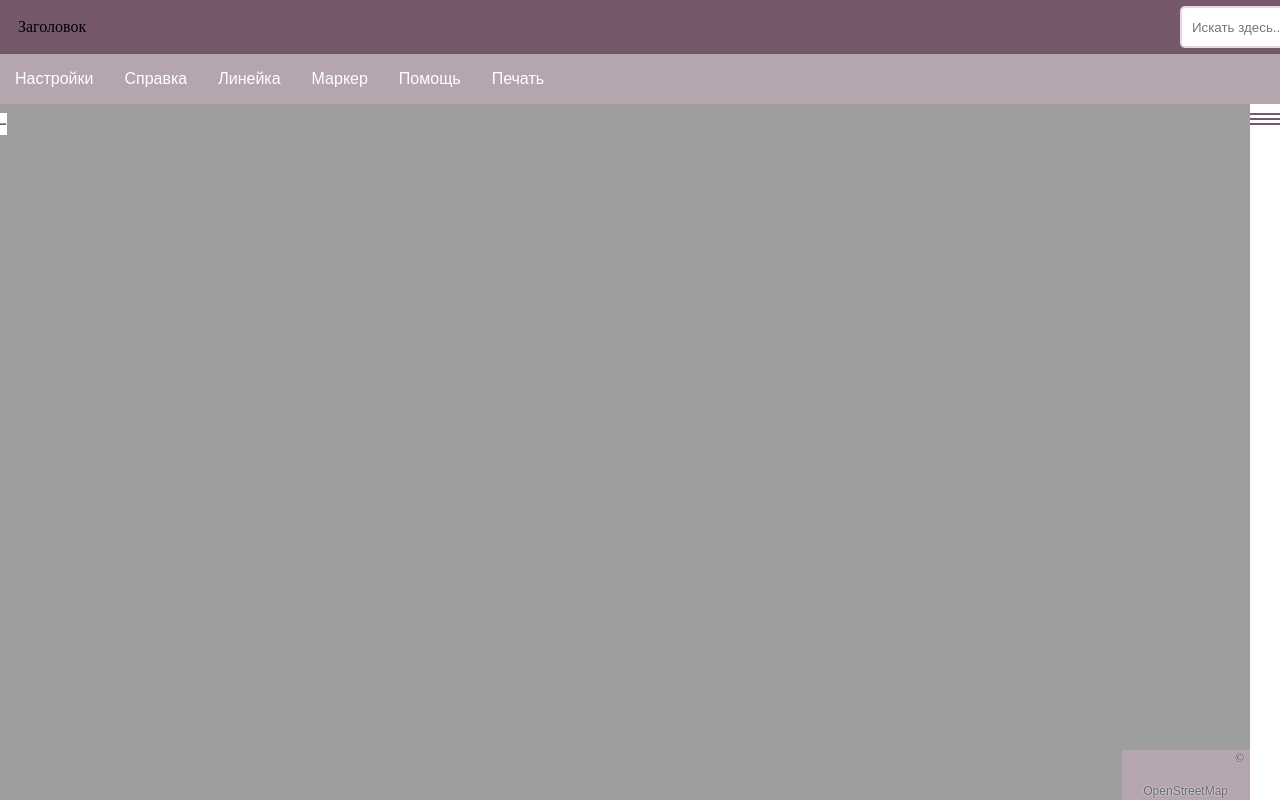
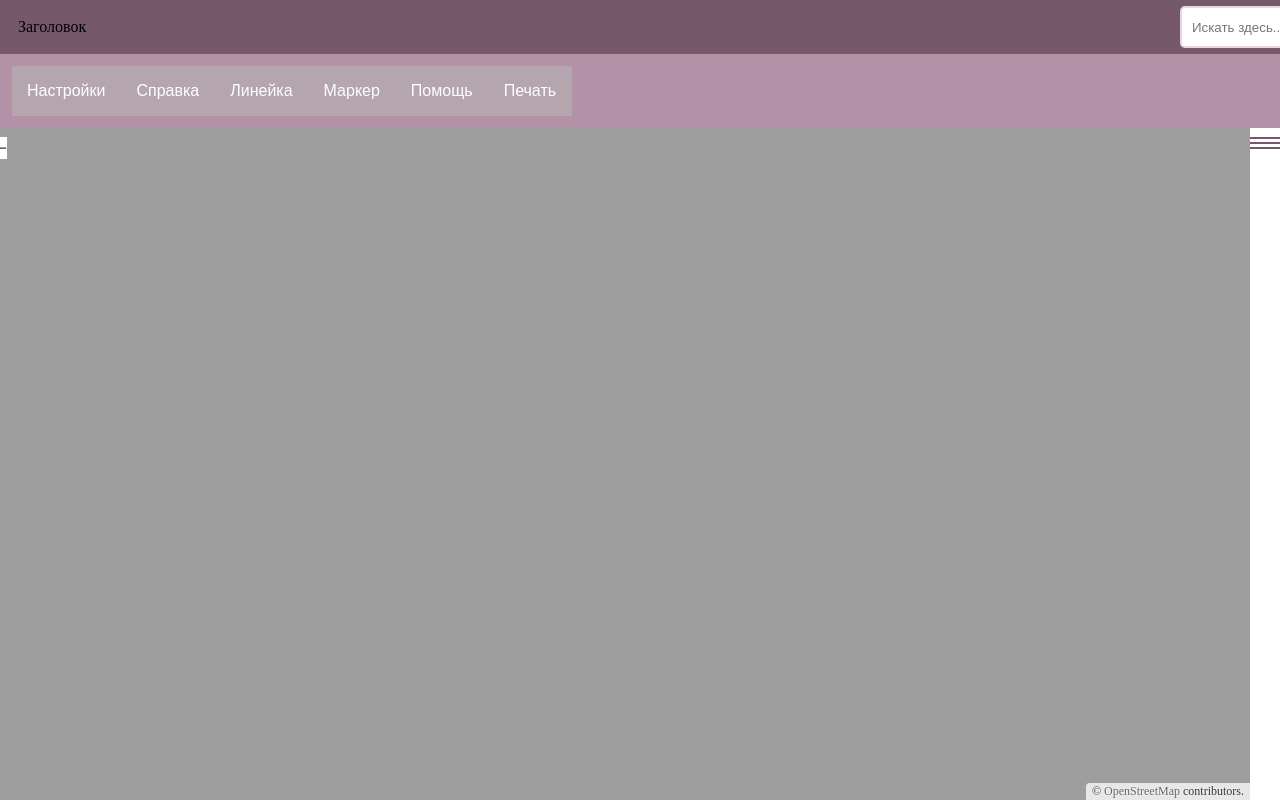
Before and after one commit to Vendareya/krasnoyarsk-test, a website built with Vite: page index.html in a window 1280 px wide. Shown: the top 800 px of the page. Built offline with nearby package versions, Linux system fonts and the light colour scheme; files whose address does not match are found by name.

Commit message:
2/11 15:00

```diff
--- a/index.html
+++ b/index.html
@@ -13,14 +13,15 @@
   <body>
     <div class="wrapper">
       <div class="header">Заголовок</div>
-      <ul>
+     <div class="box">
+       <ul>
         <li><a href="#">Настройки</a></li>
         <li><a href="#">Справка</a></li>
         <li><a href="#">Линейка</a></li>
         <li><a href="#">Маркер</a></li>
         <li><a href="#">Помощь</a></li>
         <li><a href="#">Печать</a></li>
-        </ul>
+        </ul></div>
       <div class="map_layer">
         <div class="map" id="map"></div>
         <header>
--- a/style.css
+++ b/style.css
@@ -137,7 +137,7 @@ header {
 	transform: translate(-50%, 0%) rotate(-45deg);
   }
   /*ГОРИЗОНТАЛЬНОЕ МЕНЮ*/
-  ul {
+  .box  ul {
 	list-style: none; /*убираем маркеры списка*/
 	margin: 0; /*убираем отступы*/
 	padding-left: 0; /*убираем отступы*/
@@ -145,7 +145,7 @@ header {
 	background:rgb(181, 165, 174); /*добавляем фон всему меню (заменив этот параметр, вы поменяете цвет всего меню)*/
 	height: 50px; /*задаем высоту*/
   }
-  a {
+  .box a {
 	text-decoration: none; /*убираем подчеркивание текста ссылок*/
 	background: rgb(181, 165, 174); /*добавляем фон к пункту меню (заменив этот параметр, вы поменяете цвет всех пунктов меню)*/
 	color:#fff; /*меняем цвет ссылок*/
@@ -154,13 +154,13 @@ header {
 	line-height:50px; /*ровняем меню по вертикали*/
 	display: block;
 	border-right: 1px solid  rgb(181, 165, 174); /*добавляем бордюр справа*/
-	-moz-transition: all 0.3s 0.01s ease; /*делаем плавный переход*/
+	-moz-animation: all 0.3s 0.01s ease; /*делаем плавный переход*/
 	-o-transition: all 0.3s 0.01s ease;
 	-webkit-transition: all 0.3s 0.01s ease;
   }
-  a:hover {
+  .box  a:hover {
 	background: rgb(117, 88, 106);/*добавляем эффект при наведении*/
   }
-  li {
+  .box li {
 	float:left; /*Размещаем список горизонтально для реализации меню*/
   }
--- a/vite.config.js
+++ b/vite.config.js
@@ -3,8 +3,3 @@ export default {
     sourcemap: true,
   }
 }
-let menuBtn = document.querySelector('.menu-btn');
-let menu = document.querySelector('.menu');
-menuBtn.addEventListener('click', function(){
-	menu.classList.toggle('active');
-})
```
Also changed, not shown: package.json (+5 -2 lines), main.js (line endings or trailing spaces), 1 other file.
